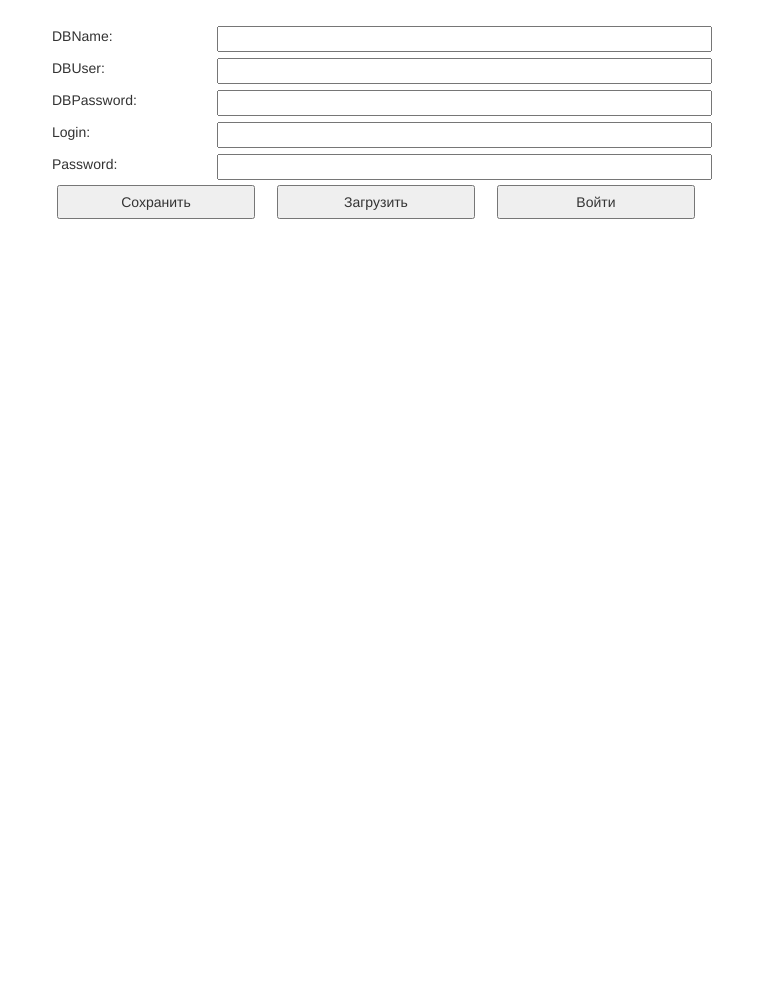
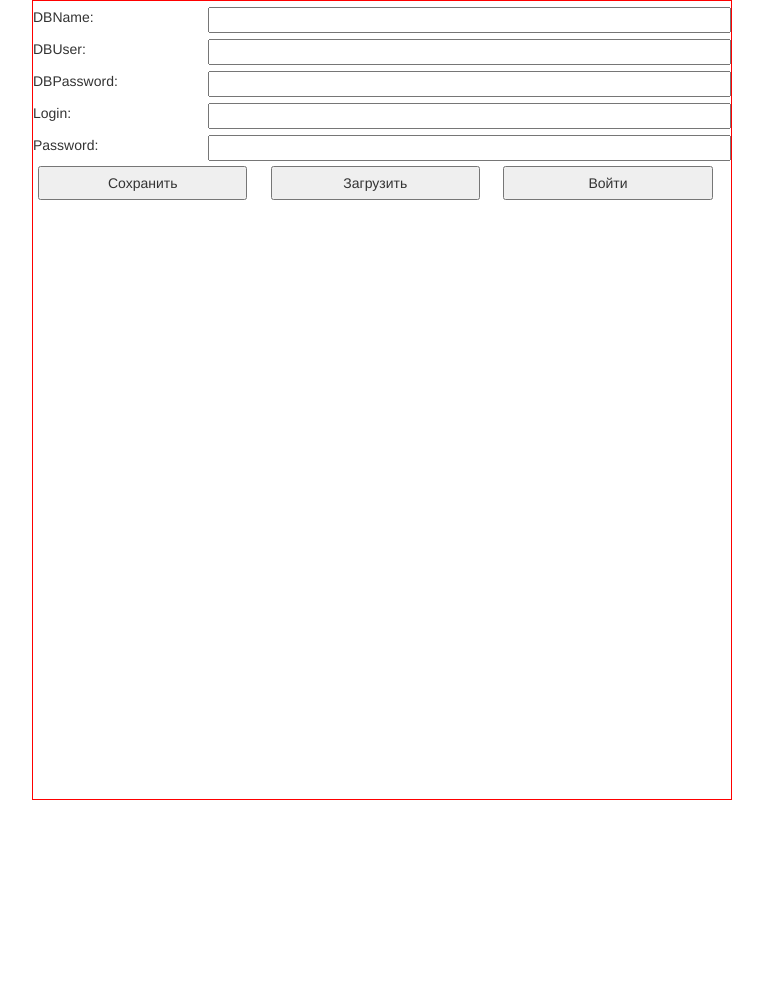
Before and after one commit to Deadpro/atom, a PHP site: page /PHP/loginAdminIndex.php in a window 1280 px wide. Shown: the top 999 px of the page, without its empty margins (258-1021 px from the left). Before the commit the page ends 219 px from the top, so only its background shows below. Run offline with PHP 8.4, Linux system fonts and the light colour scheme; some web fonts are replaced.

Commit message:
working on issues with displaying windows after first run.

```diff
--- a/CSS/report.css
+++ b/CSS/report.css
@@ -31,15 +31,10 @@
   max-width: 700px;
   width: 100vw;
   margin: 0 auto;
-  /* max-height: 1000px; */
-  height: calc(100vh + 3%);
+  height: 100vh;
   background-color: white;
-  /* border: 1px solid red; */
-  padding: 20px;
-  /* display: none; */
+  border: 1px solid red;
   z-index: 1002;
-  padding-bottom: 3%;
-  /* top: -200px; */
 }
 .reportContainer {
   position: relative;
@@ -49,7 +44,7 @@
   /* max-height: 1000px; */
   height: calc(100vh + 3%);
   background-color: white;
-  /* border: 1px solid red; */
+  border: 1px solid green;
   padding: 20px;
   /* display: none; */
   z-index: 1002;
@@ -64,7 +59,7 @@
   /* max-height: 1000px; */
   height: calc(100vh + 3%);
   background-color: white;
-  /* border: 1px solid red; */
+  border: 1px solid yellow;
   padding: 20px;
   /* display: none; */
   z-index: 1002;
--- a/JS/loginAdmin.js
+++ b/JS/loginAdmin.js
@@ -112,9 +112,12 @@
 }
 
 this.closeReportTable = function() {
+   $(".reportContainer").html("");
   $(".reportContainer").hide();
+  $("#connecton-data").html("");
   $(".menuContainer").show();
-  loadLoginData();
+  // loadLoginData();
+  renderMenuPage();
 }
 
 this.renderReportTable = function()	{
@@ -139,6 +142,7 @@
     $("#tableData").append(productLine);
     // alert(Object.keys(salesQuantity)[0]);
   }
+  $(".menuContainer").html("");
   $(".menuContainer").hide();
 }
 
@@ -253,5 +257,6 @@
     </div> \
     <script src='../js/loginAdmin.js' type='text/javascript' ></script> \
   ");
+  $(".loginContainer").html("");
   $(".loginContainer").hide();
 }
```
